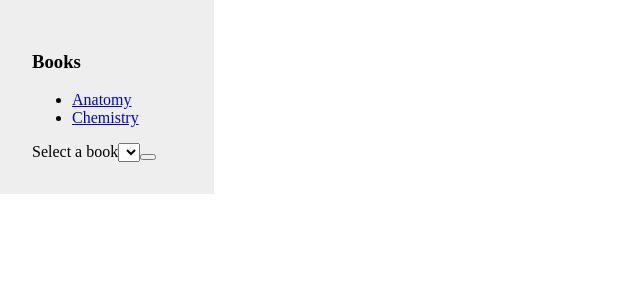
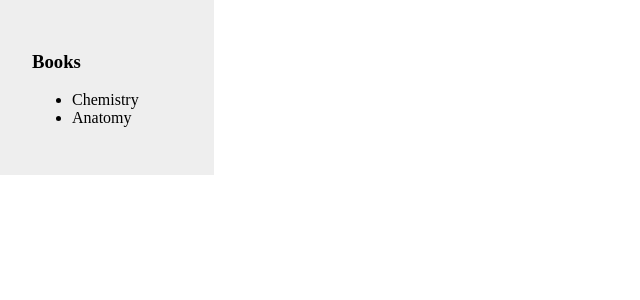
Before and after one commit to openstax/fossil, a React (Create React App) app: page / in a window 1280 px wide. Shown: the top 300 px of the page, without its empty margins (0-640 px from the left). Built offline with nearby package versions, Linux system fonts and the light colour scheme.

Commit message:
working component, each book on its page

```diff
--- a/src/content/App.js
+++ b/src/content/App.js
@@ -1,10 +1,9 @@
 import React, {Component} from 'react';
-import { BrowserRouter, Route } from 'react-router-dom'
 import Book from './components/book.js';
+import IndexPage from './components/index_page.js';
 import BookList from './data/bookList.js';
 
-const booksDropdown = {
- }
+const booksDropdown = {}
 
 class App extends Component {
   constructor(props){
@@ -14,40 +13,37 @@ class App extends Component {
     }
     this.handleChange = this.handleChange.bind(this);
   };
-  handleChange(event) {
-    this.setState({});
+  handleChange(book) {
+    this.setState({book: book});
   }
   render() {
-    const data = this.state.books;
+    const books = this.state.books;
     return (
       <div className="container">
 
         <div className="left-panel">
           <h3>Books</h3>
           <ul style={booksDropdown}>
-            <li><a href="anatomy">Anatomy</a></li>
-            <li><a href="chemistry">Chemistry</a></li>
+            {
+              books.map((book, index) => (
+                <li key={book.key}>
+                  <a onClick={this.handleChange.bind(null, book)}>
+                    {book.name}
+                  </a>
+                </li>
+              ))
+            }
           </ul>
-          <label>Select a book</label>
-          <select >
-
-          </select>
-            <button> </button>
         </div>
 
         <div className="right-panel">
-          <BrowserRouter>
           {
-            data.map((book, index) => (
-              <Route path={book.path}>
-                <Book key={index} data={book} />
-              </Route>
-            ))
+            this.state.book && <Book key={this.state.book.key} data={this.state.book} />
           }
-          </BrowserRouter>
-          </div>
+        </div>
       </div>
     )
+
   }
 }
 
--- a/src/content/components/book.js
+++ b/src/content/components/book.js
@@ -18,18 +18,16 @@ class Book extends Component {
   }
 
   render() {
-    console.log (this.props.data);
     const data = this.props.data;
-
     const style = this.state.styles;
     const styleContent = style.map(s => (s.content));
 
     return (
-        <div className="innerContent" >
-          <style jsx>{styleContent}</style>
-          <h1>{this.props.data.name}</h1>
-            <Pages data={this.props.data.pages} />
-        </div>
+      <div className="innerContent" >
+        <style jsx>{styleContent}</style>
+        <h1>{this.props.data.name}</h1>
+          <Pages data={this.props.data.pages} />
+      </div>
     )
   }
 }
--- /dev/null
+++ b/src/content/components/index_page.js
@@ -0,0 +1,10 @@
+import React, {Component} from 'react';
+
+const IndexPage = (props) => {
+  return (
+    <div>Home</div>
+  )
+
+}
+
+export default IndexPage;
--- a/src/content/data/bookList.js
+++ b/src/content/data/bookList.js
@@ -3,6 +3,7 @@ const BookList = [
     name: "Chemistry",
     style: "chemistry-rex-web.css",
     path: "chemistry",
+    key: 1,
     pages: [
       "https://archive.cnx.org/contents/7fccc9cf-9b71-44f6-800b-f9457fd64335@7.4:E4Y07W7Q@7/Preface.json",
       "https://archive.cnx.org/contents/7fccc9cf-9b71-44f6-800b-f9457fd64335@7.1:DY-noYmh@7/Introduction.json",
@@ -13,6 +14,7 @@ const BookList = [
     name: "Anatomy",
     style: "anatomy-rex-web.css",
     path: "anatomy",
+    key: 2,
     pages: [
       "https://archive.cnx.org/contents/7fccc9cf-9b71-44f6-800b-f9457fd64335@7.4:E4Y07W7Q@7/Preface.json",
       "https://archive.cnx.org/contents/7fccc9cf-9b71-44f6-800b-f9457fd64335@7.1:DY-noYmh@7/Introduction.json",
```
